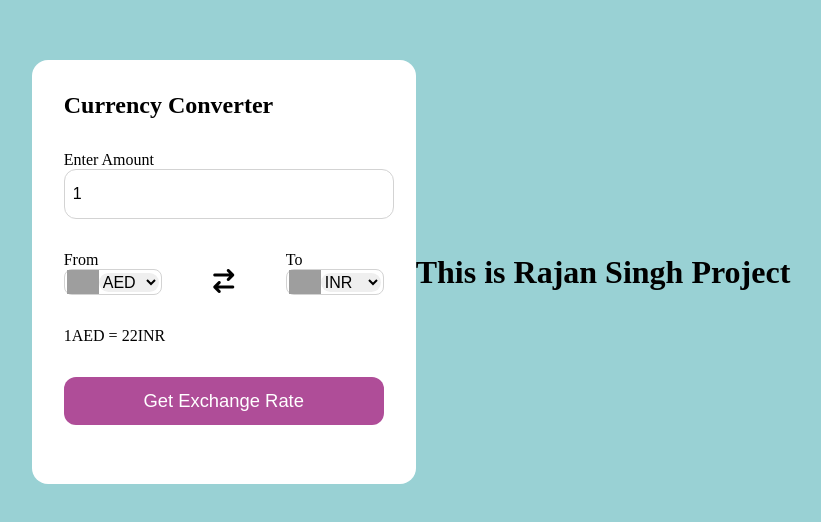
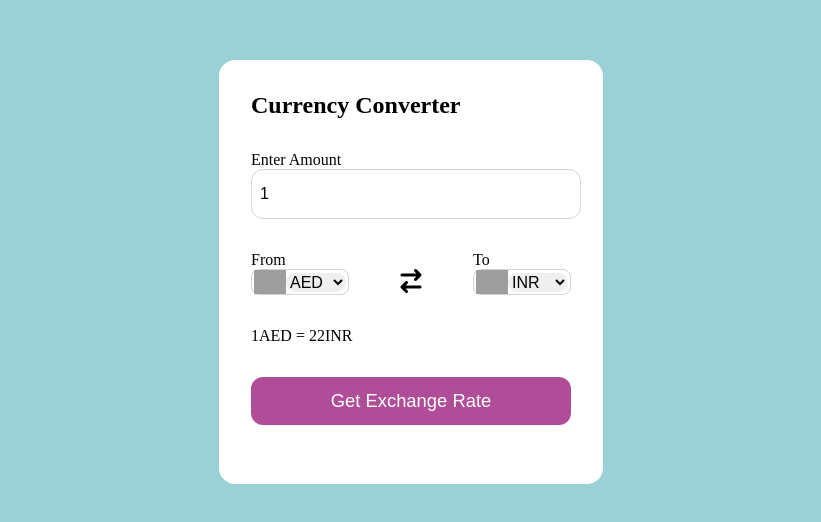
Before and after one commit to RajanSingh08/CurrencyConverter-Project, a plain HTML site: page index.html in a window 1280 px wide. Shown: the part 128-650 px from the top of the page, without its empty margins (229-1050 px from the left). Drawn offline with Linux system fonts and the light colour scheme; no server answers; grey boxes are pictures that could not be loaded.

Commit message:
second commit

```diff
--- a/index.html
+++ b/index.html
@@ -44,6 +44,6 @@
     </div>
     <script src="codes.js"></script>
     <script src="app.js"></script>
-    <h1>This is Rajan Singh Project</h1>
+    <!-- <h1>This is Rajan Singh Project</h1> -->
   </body>
 </html>
```
